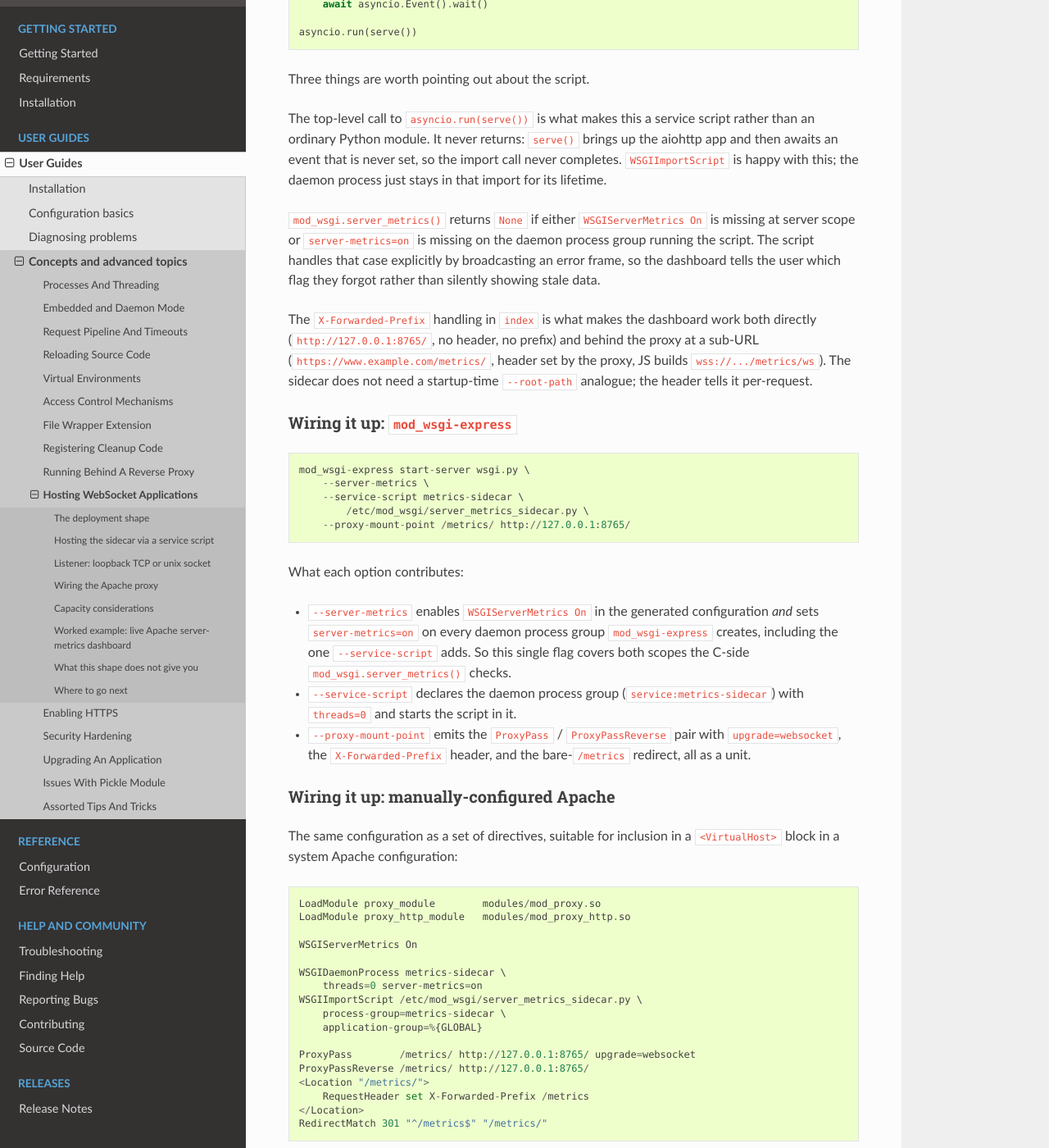
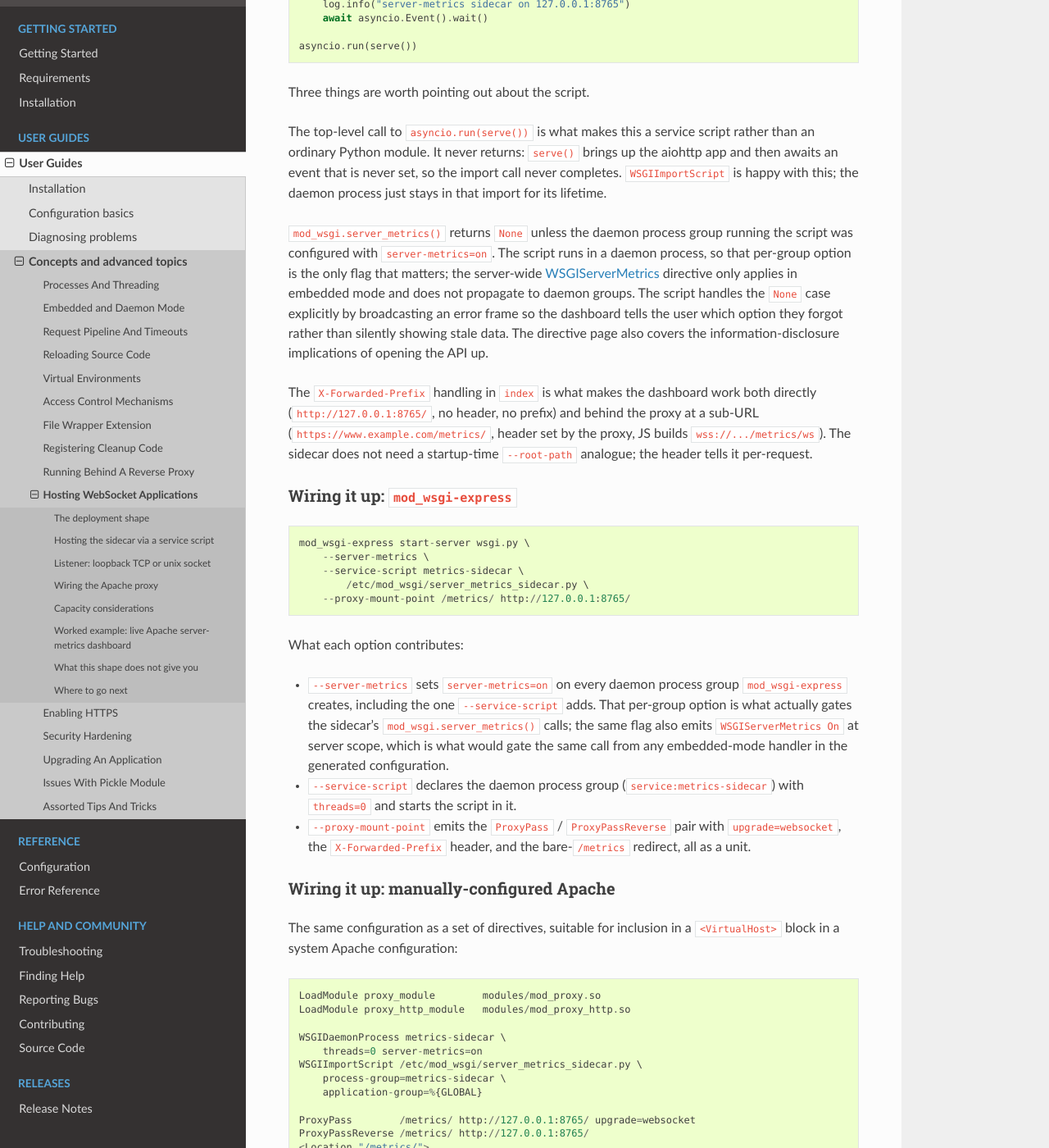
Before and after one commit to GrahamDumpleton/mod_wsgi, a Sphinx documentation site: the page built from docs/user-guides/hosting-websocket-applications.rst, in a window 1280 px wide and 1400 px high, scrolled down 6827 px. Shown: the whole window at 82% size. Built offline with Sphinx 7.4.7 and the Read the Docs theme 3.1.0, drawn with Linux system fonts in a browser that asks for light colours; some of the changed text lies outside the part shown.

Commit message:
Document WSGIServerMetrics directive and clarify embedded vs daemon scope.
Add a directive page for WSGIServerMetrics covering what
mod_wsgi.server_metrics() returns, the cost model (Apache populates the
scoreboard regardless; the directive only gates Python-side access),
and the information-disclosure considerations (client IP, request
line, vhost for every worker slot in the Apache instance).

The directive applies only to embedded mode, in line with how
WSGISwitchInterval and similar directives are scoped. Daemon process
groups are gated independently by the server-metrics=on option on the
WSGIDaemonProcess directive; the server-wide directive does not
propagate to daemon groups as a default. Document the option on
WSGIDaemonProcess in the same style used by switch-interval=, with a
cross-reference back to WSGIServerMetrics for the full description.

Update the WebSocket hosting user guide to reflect this scoping. The
worked example sidecar runs in a daemon process, so only
server-metrics=on on its WSGIDaemonProcess matters; drop the redundant
WSGIServerMetrics On from the raw-Apache form, and rework the prose
that previously claimed both flags were required. The sidecar's
None-response error frame is reworded to point directly at the
per-group option, since that is the only flag whose absence can ever
trip a daemon-mode caller.

```diff
--- a/docs/configuration.rst
+++ b/docs/configuration.rst
@@ -36,6 +36,7 @@
    configuration-directives/WSGIDestroyInterpreter
    configuration-directives/WSGIRestrictProcess
    configuration-directives/WSGIIgnoreActivity
+   configuration-directives/WSGIServerMetrics
 
 Python environment
 ------------------
@@ -139,6 +140,7 @@
 * :doc:`configuration-directives/WSGIScriptAlias`
 * :doc:`configuration-directives/WSGIScriptAliasMatch`
 * :doc:`configuration-directives/WSGIScriptReloading`
+* :doc:`configuration-directives/WSGIServerMetrics`
 * :doc:`configuration-directives/WSGISocketPrefix`
 * :doc:`configuration-directives/WSGISocketRotation`
 * :doc:`configuration-directives/WSGISwitchInterval`
--- a/docs/user-guides/hosting-websocket-applications.rst
+++ b/docs/user-guides/hosting-websocket-applications.rst
@@ -349,9 +349,10 @@
             if snapshot is None:
                 payload = json.dumps({
                     "error": (
-                        "WSGIServerMetrics is not enabled, or this "
-                        "daemon process group does not have "
-                        "server-metrics=on"
+                        "scoreboard access is not enabled for this daemon "
+                        "process group; set server-metrics=on on its "
+                        "WSGIDaemonProcess directive (or pass "
+                        "--server-metrics to mod_wsgi-express)"
                     ),
                 }, indent=2)
             else:
@@ -395,12 +396,17 @@
 completes. ``WSGIImportScript`` is happy with this; the daemon
 process just stays in that import for its lifetime.
 
-``mod_wsgi.server_metrics()`` returns ``None`` if either
-``WSGIServerMetrics On`` is missing at server scope or
-``server-metrics=on`` is missing on the daemon process group
-running the script. The script handles that case explicitly by
-broadcasting an error frame, so the dashboard tells the user
-which flag they forgot rather than silently showing stale data.
+``mod_wsgi.server_metrics()`` returns ``None`` unless the daemon
+process group running the script was configured with
+``server-metrics=on``. The script runs in a daemon process, so
+that per-group option is the only flag that matters; the
+server-wide :doc:`../configuration-directives/WSGIServerMetrics`
+directive only applies in embedded mode and does not propagate to
+daemon groups. The script handles the ``None`` case explicitly by
+broadcasting an error frame so the dashboard tells the user which
+option they forgot rather than silently showing stale data. The
+directive page also covers the information-disclosure implications
+of opening the API up.
 
 The ``X-Forwarded-Prefix`` handling in ``index`` is what makes
 the dashboard work both directly (``http://127.0.0.1:8765/``,
@@ -423,12 +429,14 @@
 
 What each option contributes:
 
-* ``--server-metrics`` enables ``WSGIServerMetrics On`` in the
-  generated configuration *and* sets ``server-metrics=on`` on
-  every daemon process group ``mod_wsgi-express`` creates,
-  including the one ``--service-script`` adds. So this single
-  flag covers both scopes the C-side
-  ``mod_wsgi.server_metrics()`` checks.
+* ``--server-metrics`` sets ``server-metrics=on`` on every daemon
+  process group ``mod_wsgi-express`` creates, including the one
+  ``--service-script`` adds. That per-group option is what
+  actually gates the sidecar's
+  ``mod_wsgi.server_metrics()`` calls; the same flag also emits
+  ``WSGIServerMetrics On`` at server scope, which is what would
+  gate the same call from any embedded-mode handler in the
+  generated configuration.
 * ``--service-script`` declares the daemon process group
   (``service:metrics-sidecar``) with ``threads=0`` and starts
   the script in it.
@@ -447,8 +455,6 @@
     LoadModule proxy_module        modules/mod_proxy.so
     LoadModule proxy_http_module   modules/mod_proxy_http.so
 
-    WSGIServerMetrics On
-
     WSGIDaemonProcess metrics-sidecar \
         threads=0 server-metrics=on
     WSGIImportScript /etc/mod_wsgi/server_metrics_sidecar.py \
@@ -462,13 +468,16 @@
     </Location>
     RedirectMatch 301 "^/metrics$" "/metrics/"
 
-The two flags that ``--server-metrics`` covers in the express
-form here have to be set explicitly: ``WSGIServerMetrics On``
-at server scope, and ``server-metrics=on`` on the
-``WSGIDaemonProcess`` directive that hosts the sidecar. The
-mod_wsgi C side rejects ``mod_wsgi.server_metrics()`` calls if
-either flag is off, returning ``None`` rather than scoreboard
-data.
+Note that the raw form does not include ``WSGIServerMetrics On``.
+The sidecar runs in a daemon process, so the only flag that
+gates its ``mod_wsgi.server_metrics()`` calls is the
+``server-metrics=on`` option on the ``WSGIDaemonProcess``
+directive that hosts it. The server-wide
+:doc:`../configuration-directives/WSGIServerMetrics` directive
+applies only to embedded mode and does not propagate to daemon
+process groups; it would only be needed here if some other
+handler running in an Apache child process also called the same
+API.
 
 What the user sees
 ~~~~~~~~~~~~~~~~~~
@@ -527,6 +536,10 @@
   capacity tuning when the front-end is itself a separate
   Apache, nginx, or cloud load balancer rather than the same
   ``mod_wsgi-express`` instance hosting the sidecar.
+* :doc:`../configuration-directives/WSGIServerMetrics` for the
+  directive-level reference of the scoreboard-access flag the
+  worked example exercises, including the information-disclosure
+  considerations the dual-flag arrangement is intended to limit.
 * :doc:`../configuration-directives/WSGIDaemonProcess` and
   :doc:`../configuration-directives/WSGIImportScript` for the
   directive-level reference of the two pieces that the service
```
Also changed, not shown: docs/configuration-directives/WSGIDaemonProcess.rst (+16 -0 lines), docs/configuration-directives/WSGIServerMetrics.rst (added, +138 -0 lines), 1 other file.
